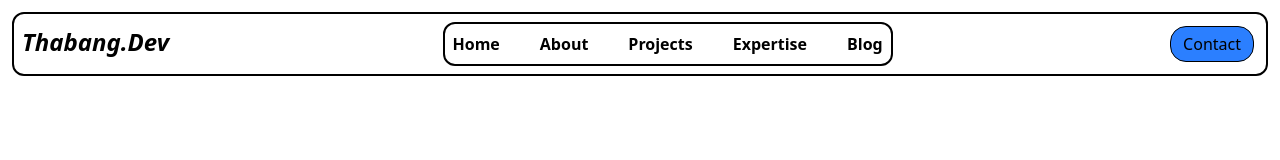
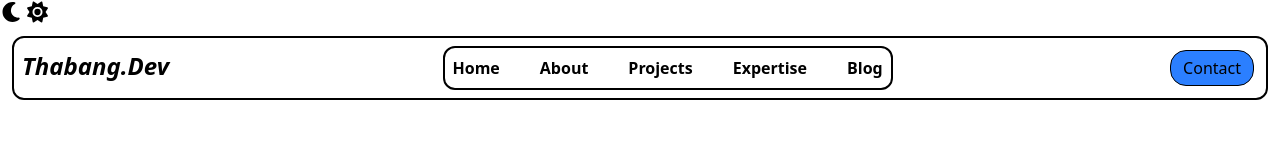
Before and after one commit to thabangDev77/thabangdev-portfolio, a React (Vite) app in the folder thabangdev-portfolio/: page / in a window 1280 px wide. Shown: the top 160 px of the page. Built offline with nearby package versions, Linux system fonts and the light colour scheme.

Commit message:
chore: add a light and dark mode button

```diff
--- a/thabangdev-portfolio/src/App.jsx
+++ b/thabangdev-portfolio/src/App.jsx
@@ -7,10 +7,20 @@
 import Blog from './components/articles/Blog';
 import Contact from './components/contact/Contact';
 import Footer from './components/footer/Footer';
+import { FontAwesomeIcon } from '@fortawesome/react-fontawesome';
+import { faMoon, faSun } from '@fortawesome/free-solid-svg-icons';
+
 
 function App() {
+
+    const darkMode = <FontAwesomeIcon icon={faMoon} size="lg" />
+    const lightMode = <FontAwesomeIcon icon={faSun} size="lg" />
     return (
         <main>
+            <div>
+                {darkMode}
+                {lightMode}
+            </div>
             <Navbar />
             <Home />
             <About />
```
Lines whose indentation alone changed are shown as unchanged.
